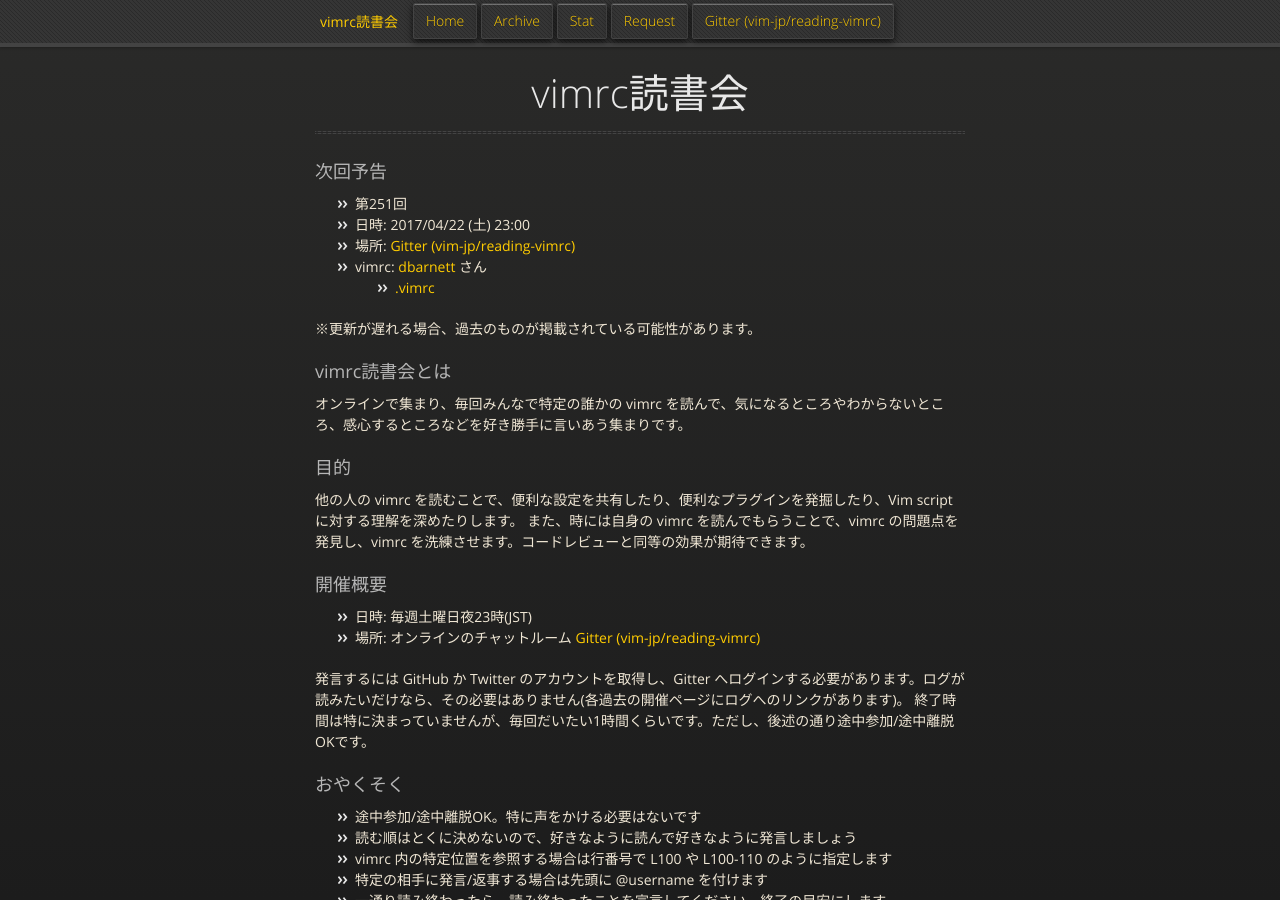
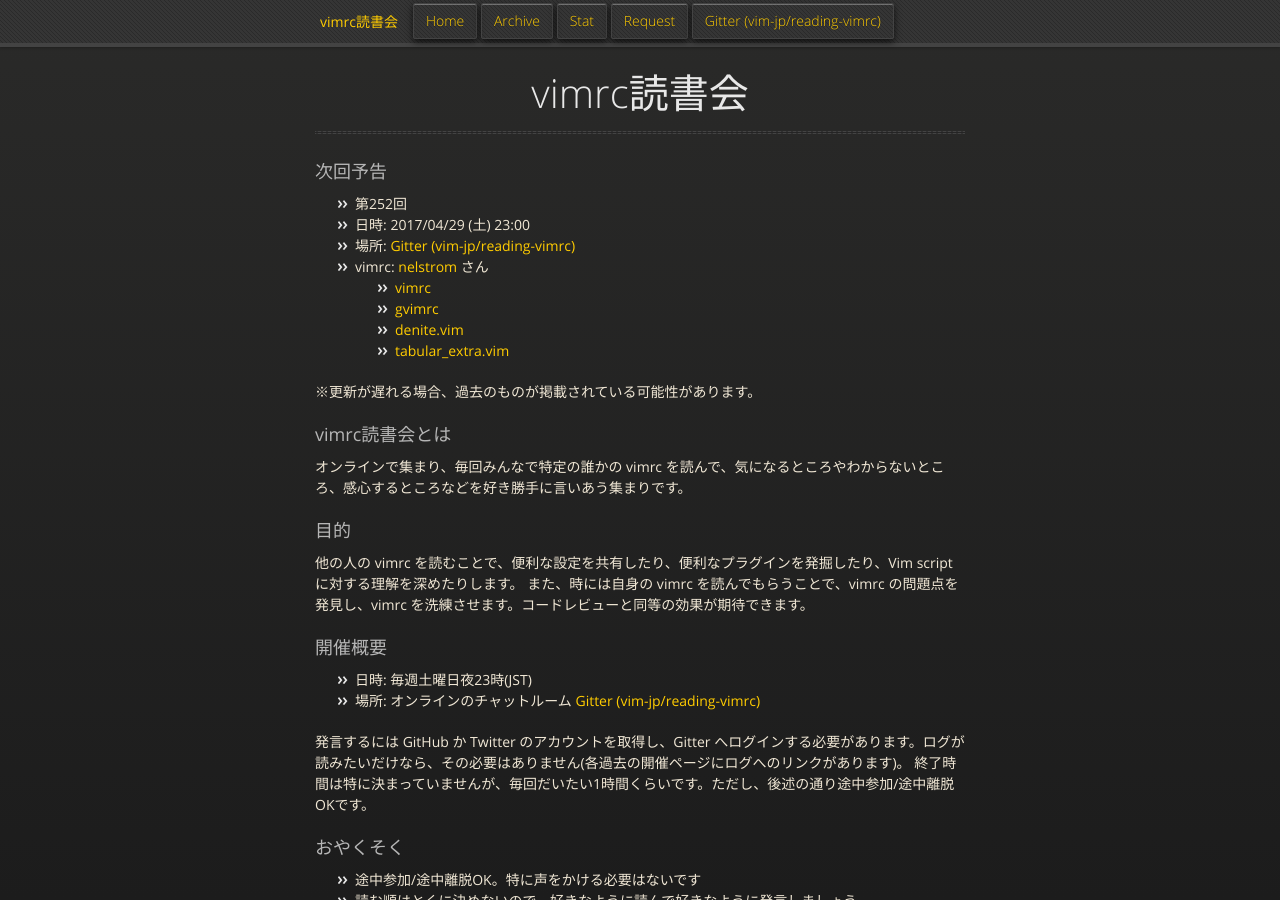
Before and after one commit to vim-jp/reading-vimrc, a Jekyll site: the page built from index.md, in a window 1280 px wide and 900 px high. Built offline with Jekyll 4.4.1, drawn with Linux system fonts in a browser that asks for light colours; nearby versions of some CDN libraries.

Commit message:
Update the next information: #252 nelstrom

```diff
--- a/_data/next.yml
+++ b/_data/next.yml
@@ -1,11 +1,22 @@
-- id: 251
-  date: '2017-4-22 23:00'
+- id: 252
+  date: '2017-4-29 23:00'
   author:
-    name: dbarnett
-    url: 'https://github.com/dbarnett'
+    name: nelstrom
+    url: 'https://github.com/nelstrom'
   vimrcs:
-    - url: 'https://github.com/dbarnett/dotfiles/blob/master/.vimrc'
-      name: .vimrc
+    - url: 'https://github.com/nelstrom/dotfiles/blob/master/vimrc'
+      name: vimrc
+      hash: null
+    - url: 'https://github.com/nelstrom/dotfiles/blob/master/gvimrc'
+      name: gvimrc
+      hash: null
+    - url: >-
+        https://github.com/nelstrom/dotfiles/blob/master/vim/after/plugin/denite.vim
+      name: denite.vim
+      hash: null
+    - url: >-
+        https://github.com/nelstrom/dotfiles/blob/master/vim/after/plugin/tabular_extra.vim
+      name: tabular_extra.vim
       hash: null
   part: null
   other: null
```
